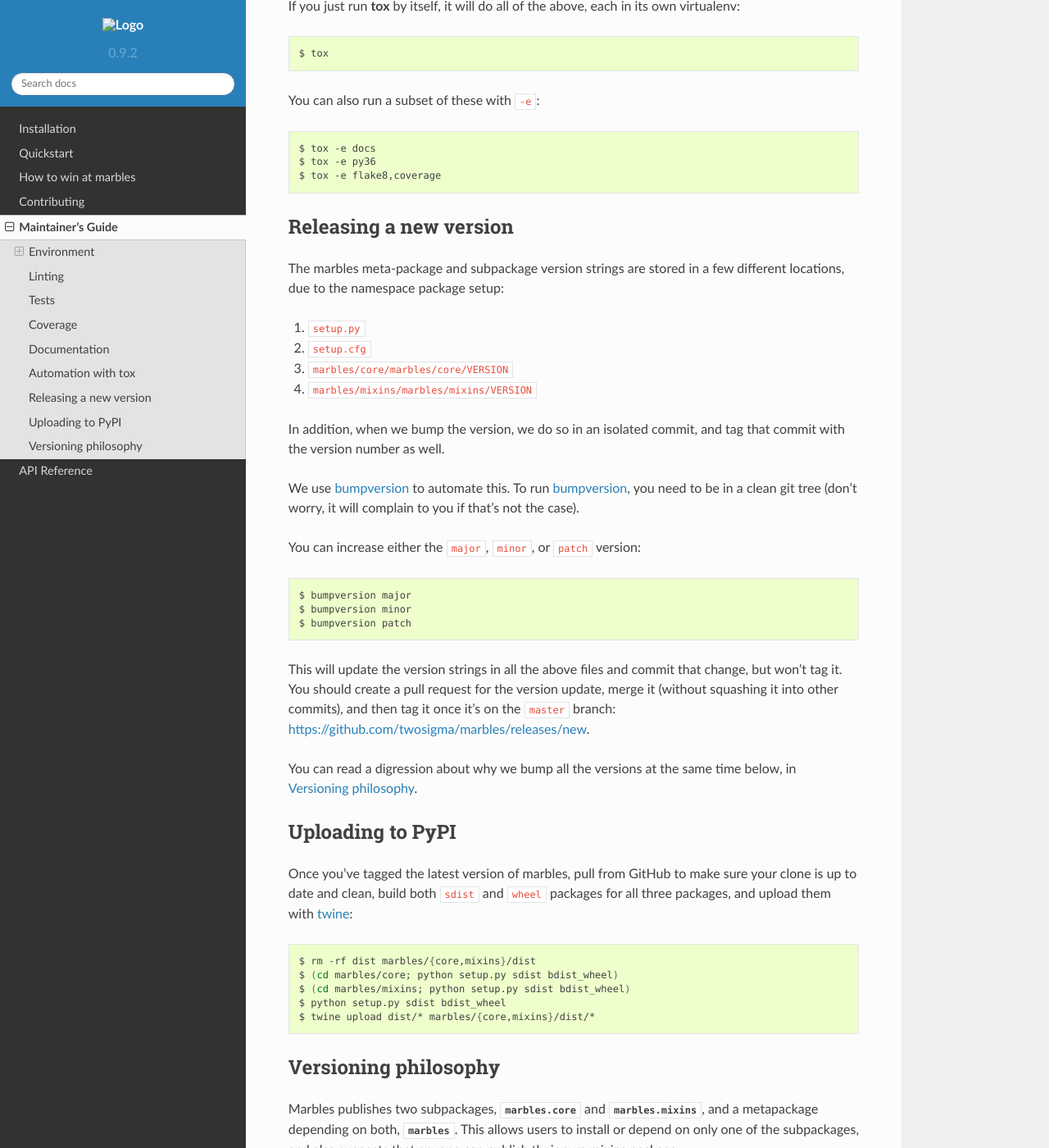
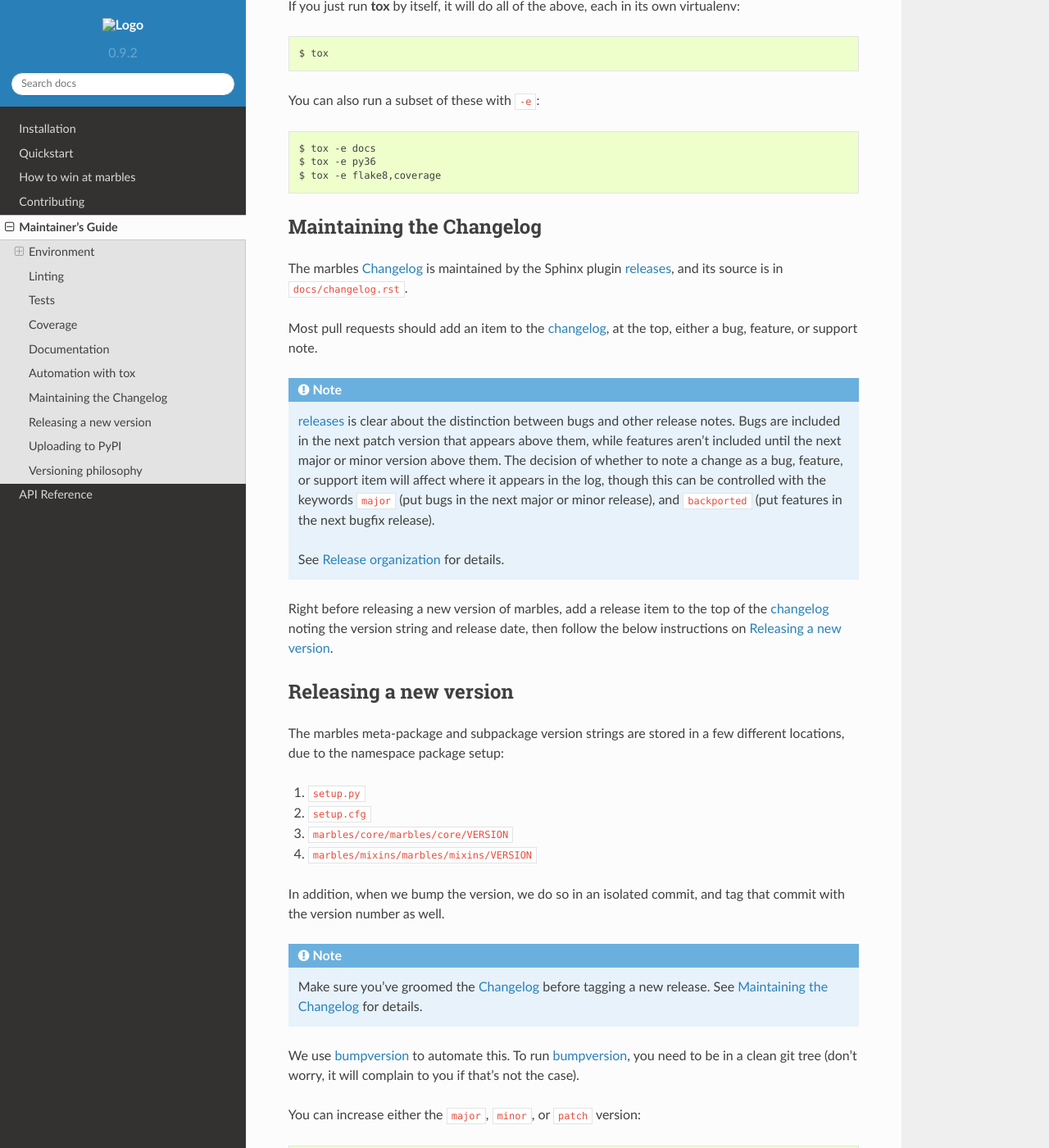
Before and after one commit to twosigma/marbles, a Sphinx documentation site: the page built from docs/maintaining.rst, in a window 1280 px wide and 1400 px high, scrolled down 2303 px. Shown: the whole window at 82% size. Built offline with Sphinx 7.4.7 and the Read the Docs theme 2.0.0, drawn with Linux system fonts in a browser that asks for light colours; the version number is read from the project's files by our own code.

Commit message:
Added mantainance documentation about the changelog

```diff
--- a/docs/maintaining.rst
+++ b/docs/maintaining.rst
@@ -117,6 +117,37 @@ You can also run a subset of these with ``-e``::
     $ tox -e py36
     $ tox -e flake8,coverage
 
+Maintaining the Changelog
+-------------------------
+
+The marbles :doc:`changelog` is maintained by the Sphinx plugin
+`releases`_, and its source is in :file:`docs/changelog.rst`.
+
+Most pull requests should add an item to the `changelog
+<https://github.com/twosigma/marbles/blob/master/docs/changelog.rst>`__,
+at the top, either a bug, feature, or support note.
+
+.. note::
+
+   `releases`_ is clear about the distinction between bugs and other
+   release notes. Bugs are included in the next patch version that
+   appears above them, while features aren't included until the next
+   major or minor version above them. The decision of whether to note
+   a change as a bug, feature, or support item will affect where it
+   appears in the log, though this can be controlled with the keywords
+   ``major`` (put bugs in the next major or minor release), and
+   ``backported`` (put features in the next bugfix release).
+
+   See `Release organization
+   <http://releases.readthedocs.io/en/latest/concepts.html#release-organization>`__
+   for details.
+
+Right before releasing a new version of marbles, add a release item to
+the top of the `changelog
+<https://github.com/twosigma/marbles/blob/master/docs/changelog.rst>`__
+noting the version string and release date, then follow the below
+instructions on `Releasing a new version`_.
+
 Releasing a new version
 -----------------------
 
@@ -133,6 +164,11 @@ a few different locations, due to the namespace package setup:
 
 In addition, when we bump the version, we do so in an isolated commit,
 and tag that commit with the version number as well.
+
+.. note::
+
+   Make sure you've groomed the :doc:`changelog` before tagging a new
+   release. See `Maintaining the Changelog`_ for details.
 
 We use `bumpversion`_ to automate this. To run `bumpversion`_, you
 need to be in a clean git tree (don't worry, it will complain to you
@@ -171,6 +207,7 @@ make sure your clone is up to date and clean, build both ``sdist`` and
 .. _pipenv: https://docs.pipenv.org
 .. _flake8: http://flake8.pycqa.org
 .. _tox: https://tox.readthedocs.io
+.. _releases: http://releases.readthedocs.io
 .. _bumpversion: https://github.com/peritus/bumpversion
 .. _twine: https://github.com/pypa/twine
 
```
